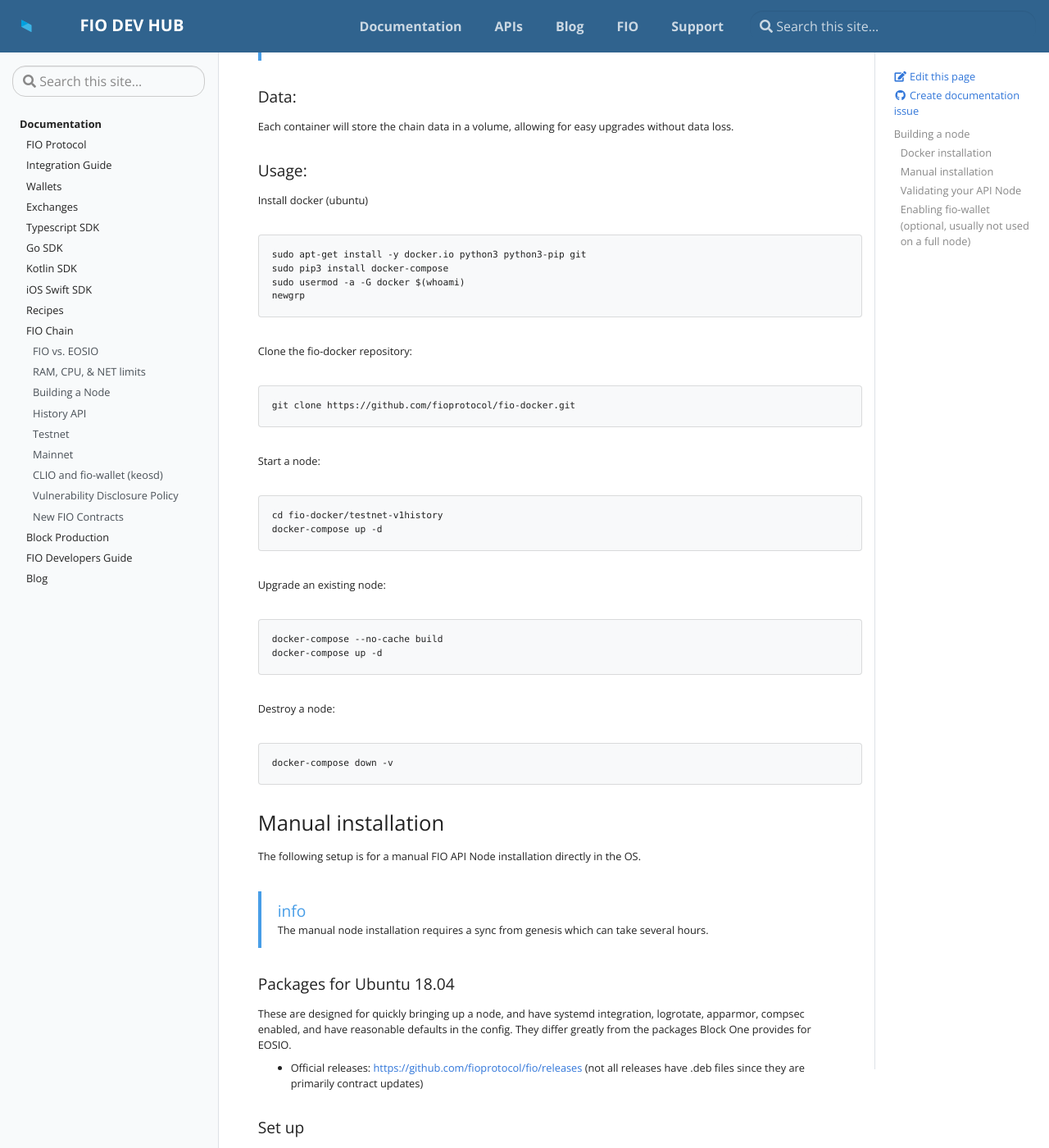
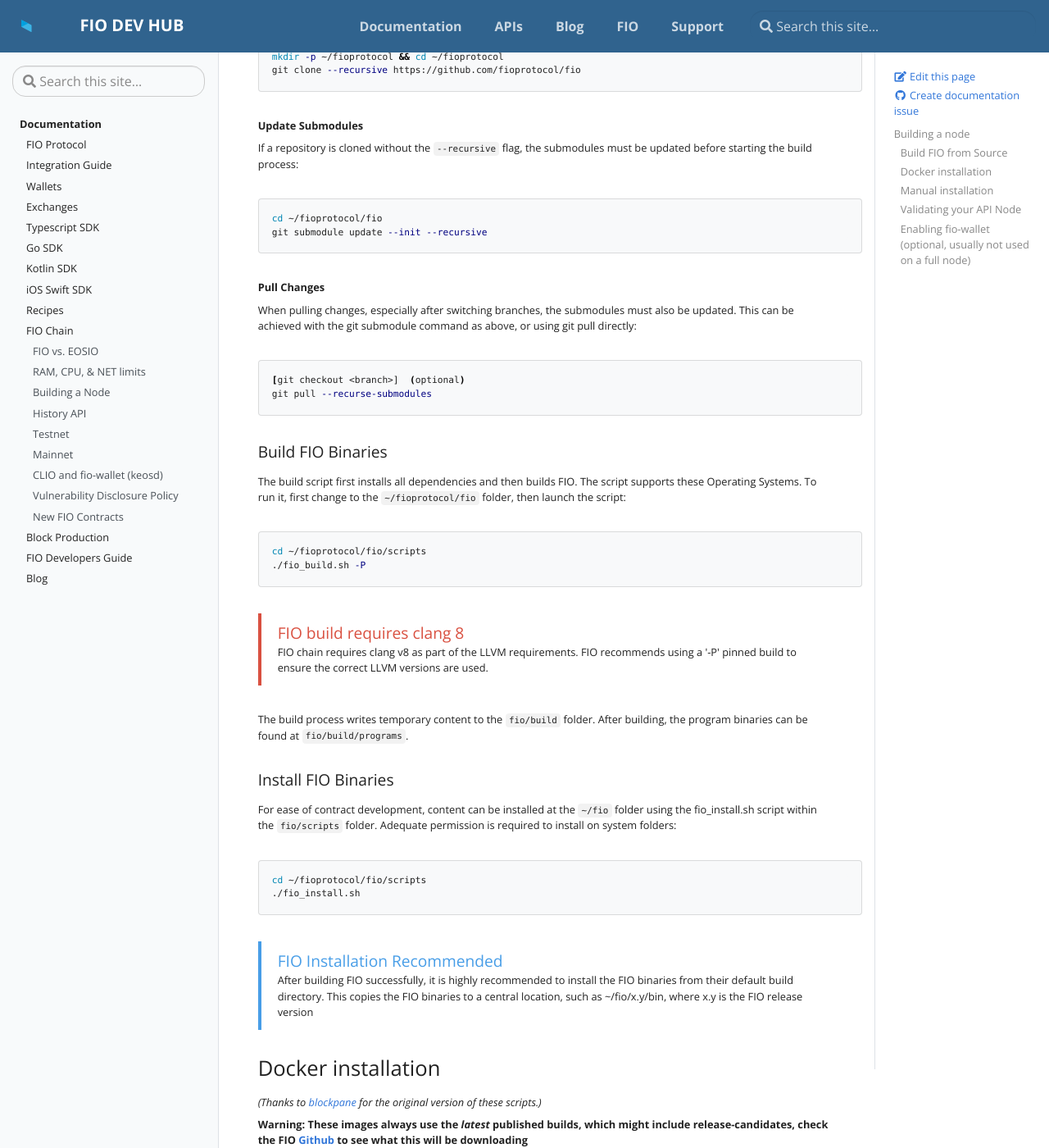
Before and after one commit to fioprotocol/fio-devhub, a Jekyll site: the page built from _docs/chain/node-build.md, in a window 1280 px wide and 1400 px high, scrolled down 724 px. Shown: the whole window at 82% size. Built offline with Jekyll 4.4.1, drawn with Linux system fonts in a browser that asks for light colours; some of the changed text lies outside the part shown.

Commit message:
Add build from source docs

````diff
--- a/_docs/chain/node-build.md
+++ b/_docs/chain/node-build.md
@@ -6,11 +6,67 @@ description: Building a node
 
 There are a number of paths to set up a FIO Node. This guide walks through several paths for different types of users. We encourage you to ask questions about block production, running an API node, and any other node-related questions in the [FIO Mainnet Telegram channel](https://t.me/fiomainnet){:target="_blank"} to get information.
 
-This page details two methods for updating a FIO Node:
-1. Docker installation - This is the fastest method for installing a FIO API node. It leverages Docker to install FIO .deb files.
-2. Manual installation - This install method does not require Docker and describes how to manually install and sync a FIO API node.
+This page details three methods for updating a FIO Node:
+1. Building from source - Building from source is only recommended for Producers and other advanced developers.
+2. Docker installation - This is the fastest method for installing a FIO API node. It leverages Docker to install FIO .deb files.
+3. Manual installation - This install method does not require Docker and describes how to manually install and sync a FIO API node.
 
 It also includes information on setting up a V1 History node and provides information on validating your API node installation. Lastly it provides details on the *optional* step of setting up a local fio-wallet for key management.
+
+## Build FIO from Source
+
+{% include alert.html type="warning" title="Building FIO is for Advanced Developers" content="If you are new to FIO, it is recommended that you install the FIO prebuilt binaries using the Docker or Manual installations described below instead of building from source." %}
+
+#### Download FIO Source
+
+To download the FIO source code, clone the fio repo and its submodules. It is advised to create a home fio folder first and download all the FIO related software there:
+
+```shell
+mkdir -p ~/fioprotocol && cd ~/fioprotocol
+git clone --recursive https://github.com/fioprotocol/fio
+```
+
+**Update Submodules**
+
+If a repository is cloned without the `--recursive` flag, the submodules must be updated before starting the build process:
+
+```shell
+cd ~/fioprotocol/fio
+git submodule update --init --recursive
+```
+
+**Pull Changes**
+
+When pulling changes, especially after switching branches, the submodules must also be updated. This can be achieved with the git submodule command as above, or using git pull directly:
+
+```shell
+[git checkout <branch>]  (optional)
+git pull --recurse-submodules
+```
+
+#### Build FIO Binaries
+
+The build script first installs all dependencies and then builds FIO. The script supports these Operating Systems. To run it, first change to the `~/fioprotocol/fio` folder, then launch the script:
+
+```shell
+cd ~/fioprotocol/fio/scripts
+./fio_build.sh -P
+```
+
+{% include alert.html type="danger" title="FIO build requires clang 8" content="FIO chain requires clang v8 as part of the LLVM requirements. FIO recommends using a '-P' pinned build to ensure the correct LLVM versions are used." %}
+
+The build process writes temporary content to the `fio/build` folder. After building, the program binaries can be found at `fio/build/programs`.
+
+#### Install FIO Binaries
+
+For ease of contract development, content can be installed at the `~/fio` folder using the fio_install.sh script within the `fio/scripts` folder. Adequate permission is required to install on system folders:
+
+```shell
+cd ~/fioprotocol/fio/scripts
+./fio_install.sh
+```
+
+{% include alert.html type="info" title="FIO Installation Recommended" content="After building FIO successfully, it is highly recommended to install the FIO binaries from their default build directory. This copies the FIO binaries to a central location, such as ~/fio/x.y/bin, where x.y is the FIO release version" %}
 
 ## Docker installation
 
````
Also changed, not shown: _posts/2021-05-20-partner-upgrade.md (renamed from _posts/2021-05-24-partner-upgrade.md, +9 -4 lines).
